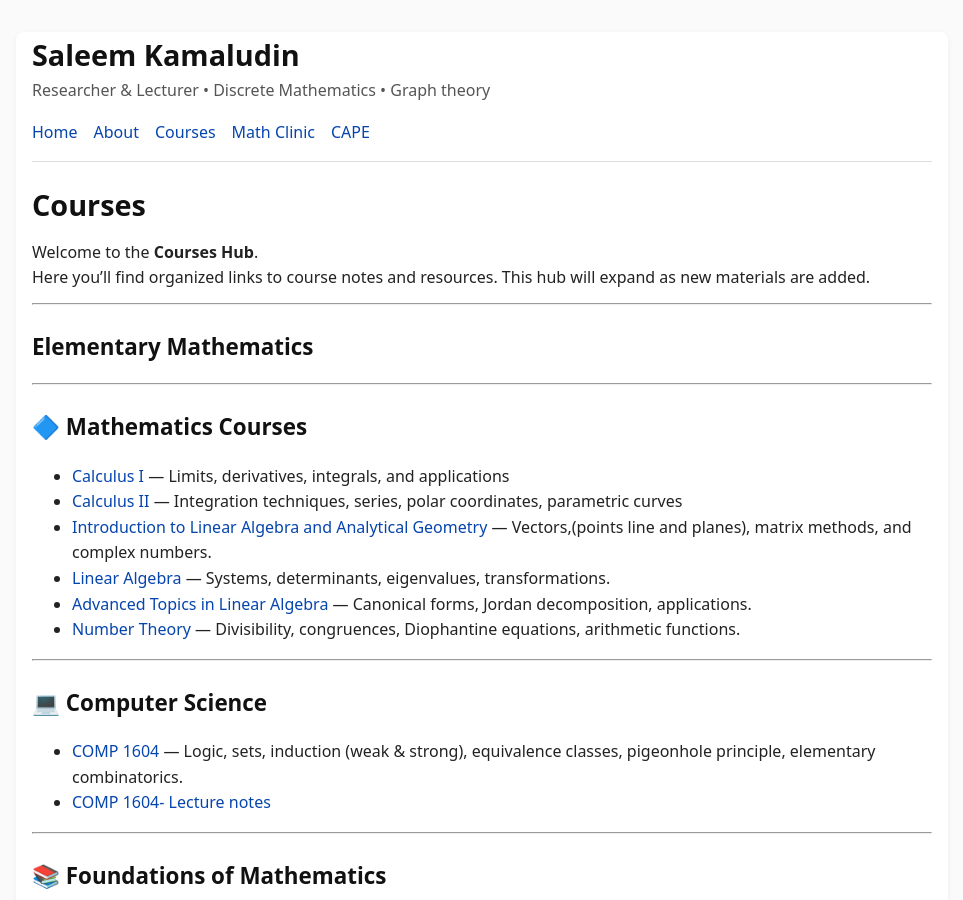
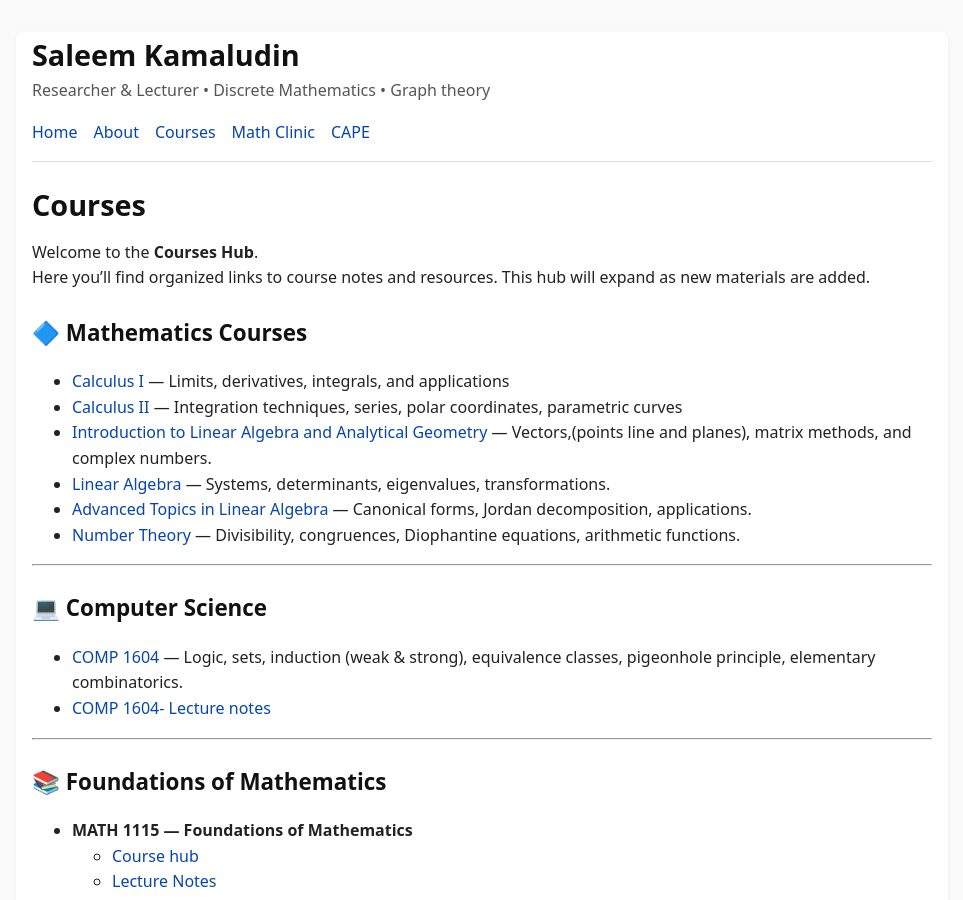
Before and after one commit to SaleemKamaludin/SaleemKamaludin.github.io, a Jekyll site: the page built from courses.md, in a window 1280 px wide and 900 px high. Shown: the whole window, without its empty margins (158-1121 px from the left). Built offline with Jekyll 4.4.1, drawn with Linux system fonts in a browser that asks for light colours.

Commit message:
Update courses.md

```diff
--- a/courses.md
+++ b/courses.md
@@ -9,10 +9,6 @@ permalink: /courses/
 Welcome to the **Courses Hub**.
 Here you'll find organized links to course notes and resources. This hub will expand as new materials are added.
 
----
-## Elementary Mathematics
-
----
 
 ## 🔷 Mathematics Courses
 
```
